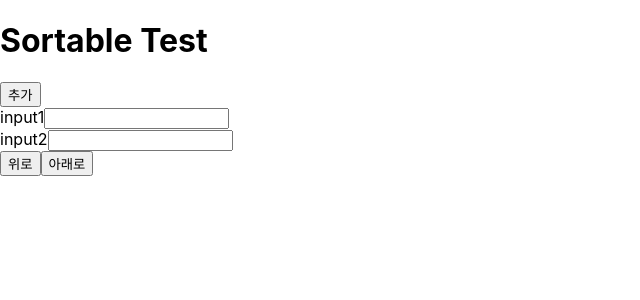
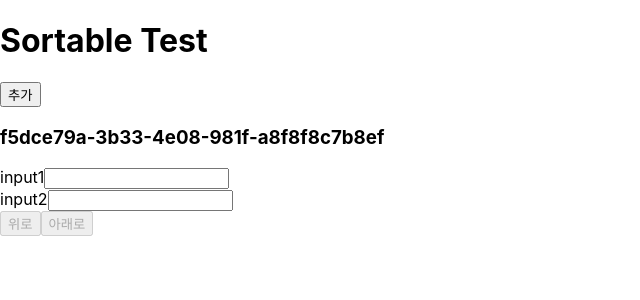
Before and after one commit to ocipap/codeLife, a React (Create React App) app in the folder mobx/: page / in a window 1280 px wide. Shown: the top 300 px of the page, without its empty margins (0-640 px from the left). Built offline with nearby package versions, Linux system fonts and the light colour scheme.

Commit message:
new: mobx 이동

```diff
--- a/mobx/package.json
+++ b/mobx/package.json
@@ -16,6 +16,8 @@
     "react-dom": "^17.0.2",
     "react-scripts": "5.0.0",
     "typescript": "^4.5.4",
+    "uuid": "^8.3.2",
+    "uuidv4": "^6.2.12",
     "web-vitals": "^2.1.2"
   },
   "scripts": {
--- a/mobx/src/SortableTest/SortableItem.tsx
+++ b/mobx/src/SortableTest/SortableItem.tsx
@@ -4,10 +4,15 @@ import SortableItemStore from "./SortableItemStore";
 
 type SortableItemProps = {
   item: SortableItemStore,
+  onUp: () => void,
+  onDown: () => void,
+  upDisabled: boolean,
+  downDisabled: boolean,
 }
 
-export const SortableItem: React.FC<SortableItemProps> = ({ item }) => {
+export const SortableItem: React.FC<SortableItemProps> = ({ item, onUp, onDown, upDisabled, downDisabled }) => {
   return <div>
+    <h3>{item.id}</h3>
     <div>
       <label htmlFor="input1">input1</label>
       <input id="input1" type="text" onChange={(event) => item.setInput1(event.target.value)}/>
@@ -19,8 +24,8 @@ export const SortableItem: React.FC<SortableItemProps> = ({ item }) => {
         type="text"
         onChange={(event) => item.setInput2(event.target.value)}/>
     </div>
-    <button>위로</button>
-    <button>아래로</button>
+    <button disabled={upDisabled} onClick={onUp}>위로</button>
+    <button disabled={downDisabled} onClick={onDown}>아래로</button>
   </div>
 }
 
--- a/mobx/src/SortableTest/SortableItemStore.ts
+++ b/mobx/src/SortableTest/SortableItemStore.ts
@@ -1,12 +1,16 @@
 import { makeAutoObservable } from "mobx";
+import { v4 as uuid } from "uuid";
 
 class SortableItemStore {
+  id: string;
+
   input1: string;
 
   input2: string;
 
   constructor(input1: string, input2: string) {
     makeAutoObservable(this);
+    this.id = uuid();
     this.input1 = input1;
     this.input2 = input2;
   }
--- a/mobx/src/SortableTest/SortableStore.ts
+++ b/mobx/src/SortableTest/SortableStore.ts
@@ -12,6 +12,24 @@ class SortableStore {
   addItem() {
     this.items = [...this.items, new SortableItemStore('', '')]
   }
+
+  up(pos: number) {
+    const toPosition = pos - 1;
+    this.items = this.items.slice(0, toPosition)
+      .concat(this.items[pos])
+      .concat(this.items.slice(toPosition, pos))
+      .concat(this.items.slice(pos + 1))
+  }
+
+  down(pos: number) {
+    const toPosition = pos + 1;
+
+    this.items = this.items.slice(0, pos)
+      .concat(this.items.slice(pos + 1, toPosition + 1))
+      .concat(this.items[pos])
+      .concat(this.items.slice(toPosition + 1))
+
+  }
 }
 
 export default SortableStore;
--- a/mobx/src/SortableTest/index.tsx
+++ b/mobx/src/SortableTest/index.tsx
@@ -12,7 +12,15 @@ const SortableTest = observer(() => {
         <button onClick={() => store.addItem()}>추가</button>
       </div>
       <div>
-        {store.items.map((item) => <SortableItem item={item}/>)}
+        {store.items.map((item, index) => <SortableItem
+          key={item.id}
+          item={item}
+          onUp={() => store.up(index)}
+          onDown={() => store.down(index)}
+          upDisabled={index === 0}
+          downDisabled={index === store.items.length - 1}
+          />
+        )}
       </div>
     </>
   );
```
Also changed, not shown: 1 other file (tests, documents, lock files or other folders).
